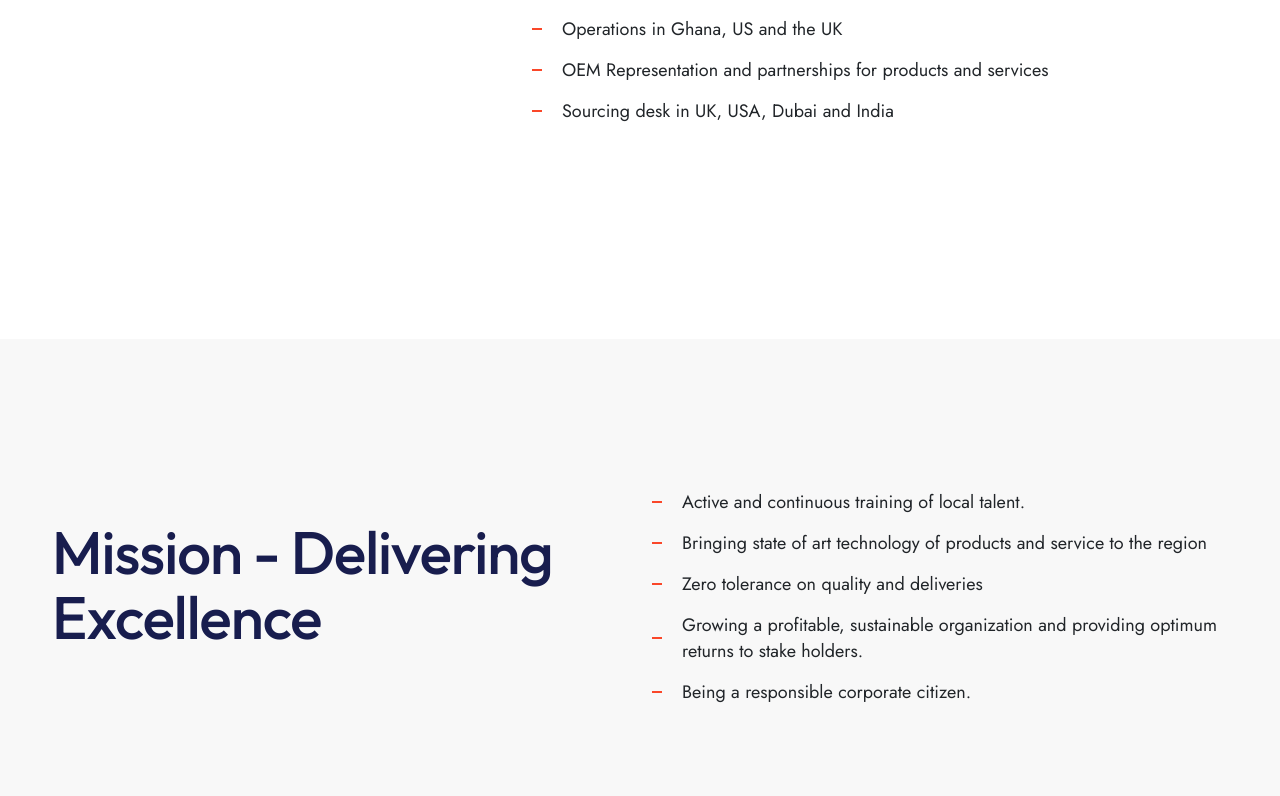
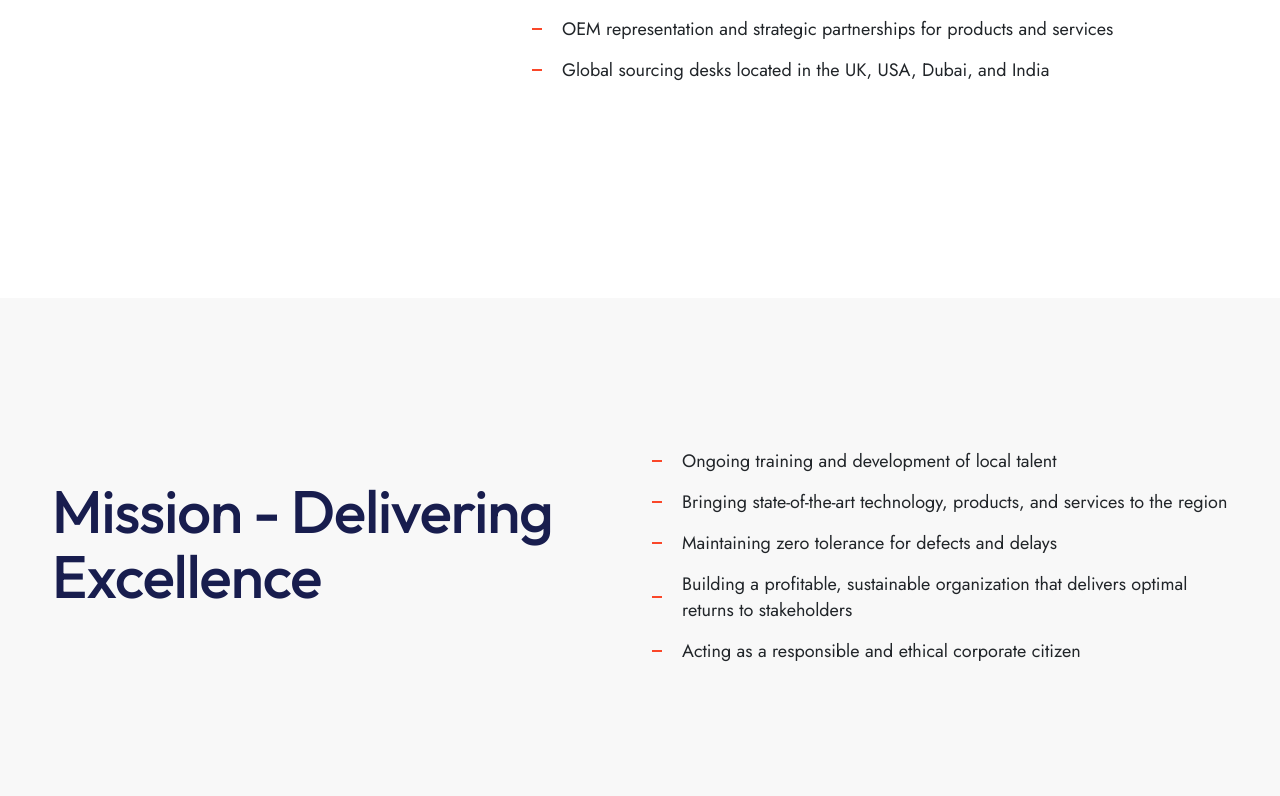
Before and after one commit to msrmenterprises/packerslc, a PHP site: page / in a window 1280 px wide. Shown: the part 552-1348 px from the top of the page. Run offline with PHP 8.4, Linux system fonts and the light colour scheme; some libraries are stand-ins or nearby versions.

Commit message:
Update to Packer Home Pag e

```diff
--- a/index.php
+++ b/index.php
@@ -193,20 +193,20 @@ Excellence
 
                         <h2>About Us</h2>
                     </div>
-                    <p>Packers LC is a multinational organization that serves Oil & Gas (offshore & onshore), Power plants & mining clients in West Africa and North America</p>
-                    <p>We have built a culture of thought leadership, commitment and service, with supply and services in the Energy sector (O&G, Electricity and Mining)</p>
-                    <p>We believe in active leadership, commitment and delivering excellence through the entire value chain. We fully embrace the responsibility of fostering close relationships with all our clients and partners</p>
+                    <p>Packers LC is a multinational organization serving clients in the Oil & Gas (offshore and onshore), Power, and Mining sectors across West Africa and North America.</p>
+                    <p>We have built a strong culture of thought leadership, commitment, and service, providing reliable supply and services in the energy sector, including Oil & Gas, Electricity, and Mining.</p>
+                    <p>We believe in active leadership, excellence, and integrity throughout the entire value chain. Our goal is to build strong, lasting relationships with all our clients and partners.</p>
 
 
 <div class="about-feature">
                             <ul>
 
 
-                                <li>Packers LC is headquartered in Virginia with sister company in Ghana</li>
-                                <li>With valid Petroleum Commission License for the last 6 years</li>
-                                <li>Operations in Ghana, US and the UK</li>
-                                <li>OEM Representation and partnerships for products and services</li>
-                                <li>Sourcing desk in UK, USA, Dubai and India</li>
+                                <li>Headquartered in Virginia, USA, with a sister company in Ghana</li>
+                                <!-- <li>Licensed by the Petroleum Commission for the past six years</li> -->
+                                <li>Operations in Ghana, the United States, and the United Kingdom</li>
+                                <li>OEM representation and strategic partnerships for products and services</li>
+                                <li>Global sourcing desks located in the UK, USA, Dubai, and India</li>
                             </ul>
                         </div>
 
@@ -238,13 +238,12 @@ Excellence
                             <ul>
 
 
-                                <li>Active and continuous training of local talent.</li>
-                                <li>Bringing state of art technology of products and service to the region</li>
-                                <li>Zero tolerance on quality and deliveries</li>
-                                <li>Growing a profitable, sustainable organization and providing optimum
-                                    returns to stake holders.
+                                <li>Ongoing training and development of local talent</li>
+                                <li>Bringing state-of-the-art technology, products, and services to the region</li>
+                                <li>Maintaining zero tolerance for defects and delays</li>
+                                <li>Building a profitable, sustainable organization that delivers optimal returns to stakeholders
                                     </li>
-                                <li>Being a responsible corporate citizen.
+                                <li>Acting as a responsible and ethical corporate citizen
                                 </li>
                             </ul>
                         </div>
```
